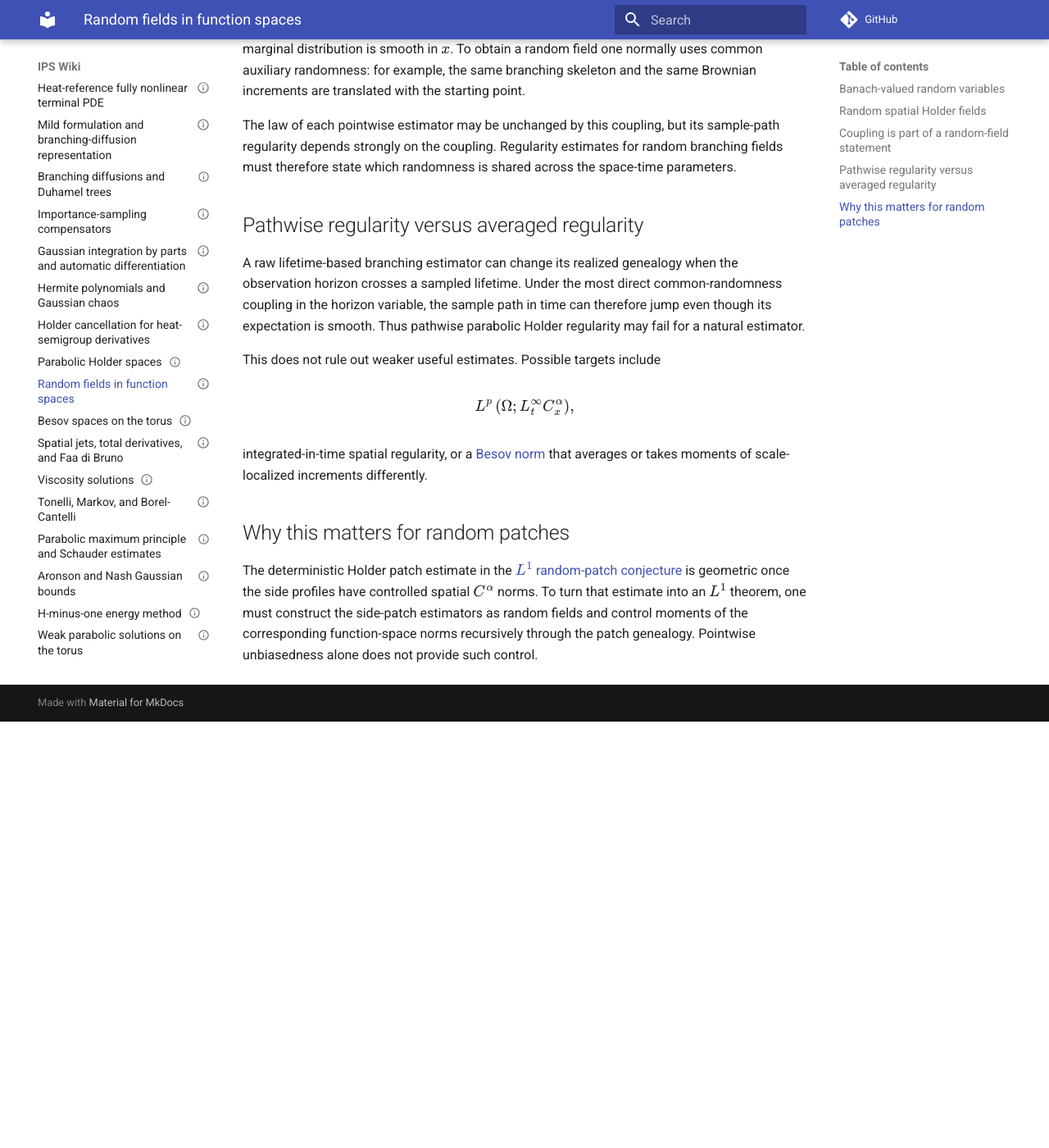
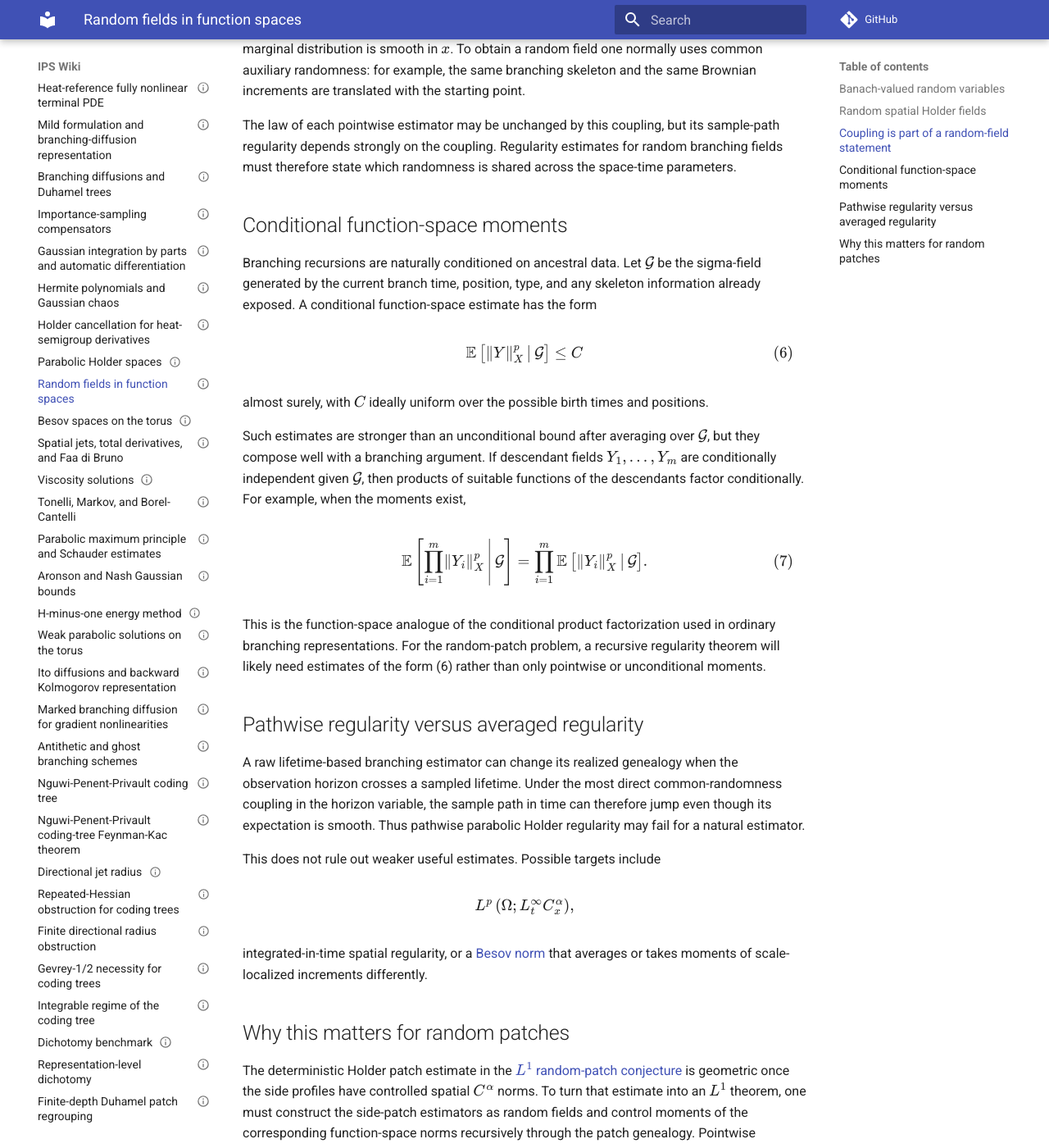
Before and after one commit to maciejgluchowski86-beep/ips-wiki, an MkDocs documentation site: the page built from docs/entries/random-fields-in-function-spaces.md, in a window 1280 px wide and 1400 px high, scrolled down 1856 px. Shown: the whole window at 82% size. Built offline with MkDocs 1.6.1 and Material for MkDocs 9.7.7, drawn with Linux system fonts in a browser that asks for light colours; comment, search, counter and statistics services are not loaded; before the commit the page ends 2736 px from its top, so only the background shows below that.

Commit message:
Add conditional function-space moments for branching fields

```diff
--- a/docs/entries/random-fields-in-function-spaces.md
+++ b/docs/entries/random-fields-in-function-spaces.md
@@ -97,6 +97,42 @@ Suppose an estimator is defined separately for each starting point \(x\). If ind
 
 The law of each pointwise estimator may be unchanged by this coupling, but its sample-path regularity depends strongly on the coupling. Regularity estimates for random branching fields must therefore state which randomness is shared across the space-time parameters.
 
+## Conditional function-space moments
+
+Branching recursions are naturally conditioned on ancestral data. Let \(\mathcal G\) be the sigma-field generated by the current branch time, position, type, and any skeleton information already exposed. A conditional function-space estimate has the form
+
+$$
+\mathbb E\left[
+\lVert Y\rVert_X^p
+\,\middle|\,
+\mathcal G
+\right]
+\leq C
+\tag{6}
+$$
+
+almost surely, with \(C\) ideally uniform over the possible birth times and positions.
+
+Such estimates are stronger than an unconditional bound after averaging over \(\mathcal G\), but they compose well with a branching argument. If descendant fields \(Y_1,\ldots,Y_m\) are conditionally independent given \(\mathcal G\), then products of suitable functions of the descendants factor conditionally. For example, when the moments exist,
+
+$$
+\mathbb E\left[
+\prod_{i=1}^m\lVert Y_i\rVert_X^p
+\,\middle|\,
+\mathcal G
+\right]
+=
+\prod_{i=1}^m
+\mathbb E\left[
+\lVert Y_i\rVert_X^p
+\,\middle|\,
+\mathcal G
+\right].
+\tag{7}
+$$
+
+This is the function-space analogue of the conditional product factorization used in ordinary branching representations. For the random-patch problem, a recursive regularity theorem will likely need estimates of the form (6) rather than only pointwise or unconditional moments.
+
 ## Pathwise regularity versus averaged regularity
 
 A raw lifetime-based branching estimator can change its realized genealogy when the observation horizon crosses a sampled lifetime. Under the most direct common-randomness coupling in the horizon variable, the sample path in time can therefore jump even though its expectation is smooth. Thus pathwise parabolic Holder regularity may fail for a natural estimator.
```
